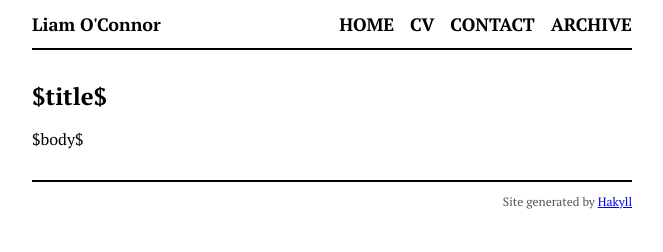
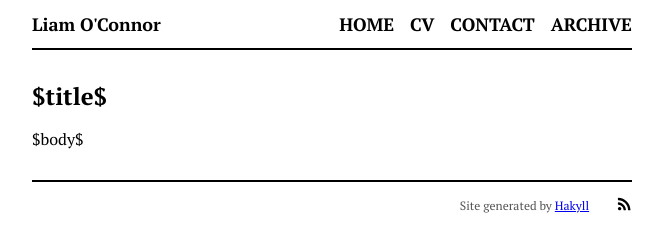
Before and after one commit to liamoc/liamoc.net, a plain HTML site: page templates/default.html in a window 1280 px wide. Shown: the whole page, without its empty margins (308-971 px from the left). Drawn offline with nearby package versions, Linux system fonts and the light colour scheme; a web font is replaced by a local one.

Commit message:
Atom feed icon

```diff
--- a/templates/default.html
+++ b/templates/default.html
@@ -35,6 +35,7 @@
         <div id="footer">
             Site generated by
             <a href="http://jaspervdj.be/hakyll">Hakyll</a>
+            <a href="/atom.xml"><img alt="Atom" src="/images/rss.svg" style="margin-left:2em;width:16px;position:relative;top:2px;"/></a>
         </div>
     </body>
 </html>
```
Also changed, not shown: images/rss.svg (added).
